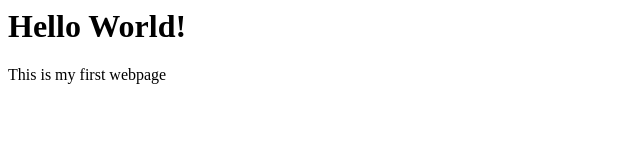
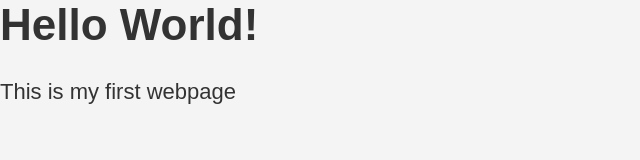
Before and after one commit to Juliet-Sun/HTML_Learning, a plain HTML site: page index.html in a window 1280 px wide. Shown: the whole page, without its empty margins (0-640 px from the left). Drawn offline with Linux system fonts and the light colour scheme.

Commit message:
add styling

```diff
--- a/index.html
+++ b/index.html
@@ -1,5 +1,15 @@
 <html>
     <title>My First Webpage</title>
+    <style> html {
+        font-size: 22px;
+        font-family: Arial, sans-serif;
+        color: #333;
+
+        body {
+            margin: 0;
+            background-color: #f4f4f4;
+        }
+    } </style>
 
     <body>
         <h1> Hello World! </h1>
```
